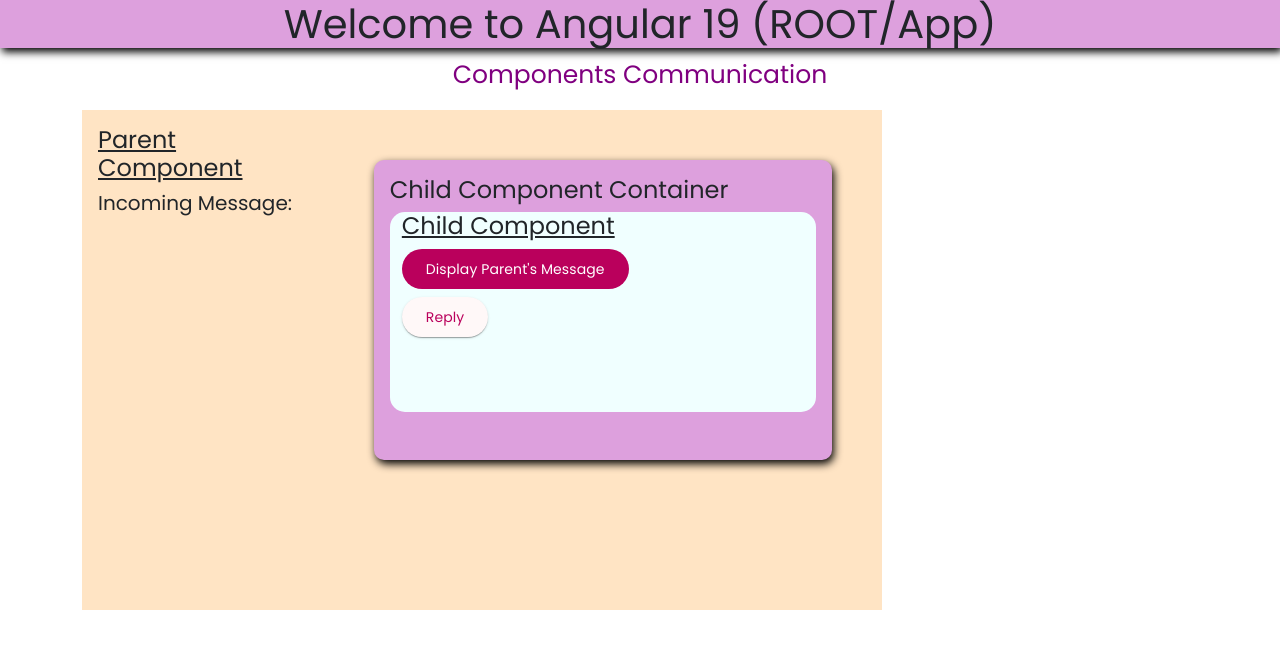
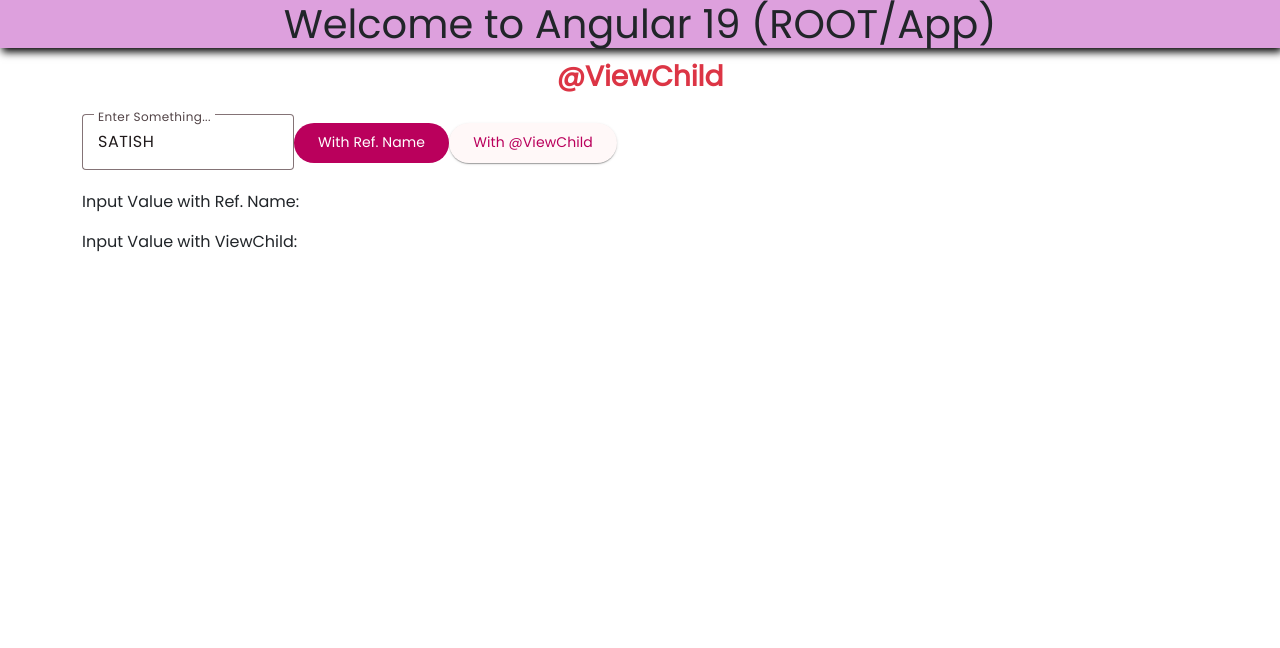
Before and after one commit to SatishKonduru/BATCH-34-v19, an Angular app: page / in a window 1280 px wide. Shown: the top 648 px of the page. Built offline with nearby package versions, Linux system fonts and the light colour scheme.

Commit message:
ViewChild(Basic)

```diff
--- a/src/app/app.component.html
+++ b/src/app/app.component.html
@@ -13,4 +13,5 @@
 <!-- <app-if></app-if> -->
 <!-- <app-switch></app-switch> -->
  <!-- <app-for></app-for> -->
-<app-sender></app-sender>
+<!-- <app-sender></app-sender> -->
+ <app-view-child></app-view-child>
--- a/src/app/app.component.ts
+++ b/src/app/app.component.ts
@@ -12,10 +12,11 @@
 import { SwitchComponent } from './components/switch/switch.component';
 import { ForComponent } from './components/for/for.component';
 import { SenderComponent } from './components/sender/sender.component';
+import { ViewChildComponent } from './components/view-child/view-child.component';
 
 @Component({
   selector: 'app-root',
-  imports: [RouterOutlet, ForComponent, SenderComponent],
+  imports: [RouterOutlet, ViewChildComponent],
   templateUrl: './app.component.html',
   styleUrl: './app.component.css',
 })
--- /dev/null
+++ b/src/app/components/topic/topic.component.html
@@ -0,0 +1,3 @@
+<div class="d-flex justify-content-center">
+  <p class="fs-3 text-danger fw-bold">{{ topic }}</p>
+</div>
--- /dev/null
+++ b/src/app/components/view-child/view-child.component.html
@@ -0,0 +1,15 @@
+<app-topic [topic]="topicName"></app-topic>
+<div class="container">
+  <mat-form-field appearance="outline">
+    <mat-label>Enter Something...</mat-label>
+    <input matInput #inputValue value="SATISH" />
+  </mat-form-field>
+  <button mat-flat-button color="warn" (click)="getValueWitRef(inputValue)">
+    With Ref. Name
+  </button>
+  <button mat-raised-button color="primary" (click)="getValueWithViewChild()">
+    With &#64;ViewChild
+  </button>
+  <p>Input Value with Ref. Name: {{ inputValueWithRef() }}</p>
+  <p>Input Value with ViewChild: {{ inputValueWithViewChild() }}</p>
+</div>
--- /dev/null
+++ b/src/app/components/view-child/view-child.component.ts
@@ -0,0 +1,70 @@
+import { CommonModule } from '@angular/common';
+import { Component, ElementRef, signal, ViewChild } from '@angular/core';
+import { TopicComponent } from '../topic/topic.component';
+import { MatFormFieldModule } from '@angular/material/form-field';
+import { MatInputModule } from '@angular/material/input';
+import { MatButtonModule } from '@angular/material/button';
+@Component({
+  selector: 'app-view-child',
+  imports: [
+    CommonModule,
+    TopicComponent,
+    MatFormFieldModule,
+    MatInputModule,
+    MatButtonModule,
+  ],
+  templateUrl: './view-child.component.html',
+  styleUrl: './view-child.component.css',
+})
+export class ViewChildComponent {
+  topicName: string = '@ViewChild';
+  // inputValueWithRef = '';
+  // inputValueWithViewChild = '';
+  // @ViewChild('inputValue', { static: true }) inputStaticTrue: ElementRef;
+  // @ViewChild('inputValue', { static: false }) inputStaticFalse: ElementRef;
+  // // if TURE-> it is available when the component is initaialized (ngOnInit())
+  // // if FALSE -> it is available (resolved)in every change detection
+  // getValueWitRef(element: HTMLInputElement) {
+  //   this.inputValueWithRef = element.value;
+  // }
+  // getValueWithViewChild() {
+  //   // this.inputValueWithViewChild = this.el.nativeElement.value;
+  //   // this.inputValueWithViewChild = this.inputStaticTrue?.nativeElement?.value;
+  //   this.inputValueWithViewChild = this.inputStaticFalse?.nativeElement?.value;
+  // }
+  // ngOnInit() {
+  //   console.log('ngOnInit Called....');
+  //   console.log(
+  //     'inputStaticTrue in OnInit: ',
+  //     this.inputStaticTrue.nativeElement.value
+  //   );
+  //   console.log(
+  //     'inputStaticTrue in OnInit: ',
+  //     this.inputStaticFalse.nativeElement.value
+  //   );
+  // }
+  // ngAfterViewInit() {
+  //   console.log('AfterViewInit Called....');
+  //   console.log(
+  //     'inputStaticTrue in AfterViewInit: ',
+  //     this.inputStaticTrue.nativeElement.value
+  //   );
+  //   console.log(
+  //     'inputStaticFalse in AfterViewInit: ',
+  //     this.inputStaticFalse.nativeElement.value
+  //   );
+  // }
+
+  inputValueWithRef = signal<string>('');
+  inputValueWithViewChild = signal<string>('');
+
+  @ViewChild('inputValue') el: ElementRef;
+  getValueWitRef(el: HTMLInputElement) {
+    this.inputValueWithRef.set(el.value);
+  }
+
+  getValueWithViewChild() {
+    const value = this.el?.nativeElement?.value;
+    this.inputValueWithViewChild.set(value);
+  }
+}
```
Also changed, not shown: src/app/components/topic/topic.component.ts (added, +11 -0 lines), src/app/components/topic/topic.component.css (added), src/app/components/view-child/view-child.component.css (added).
